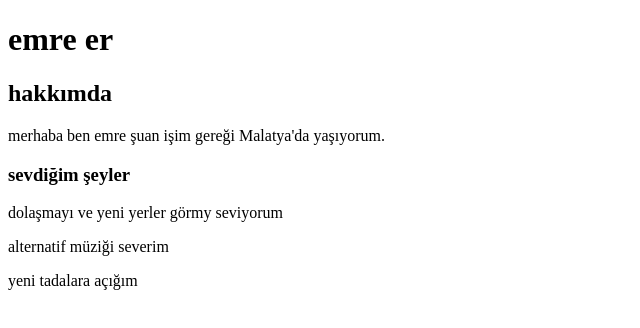
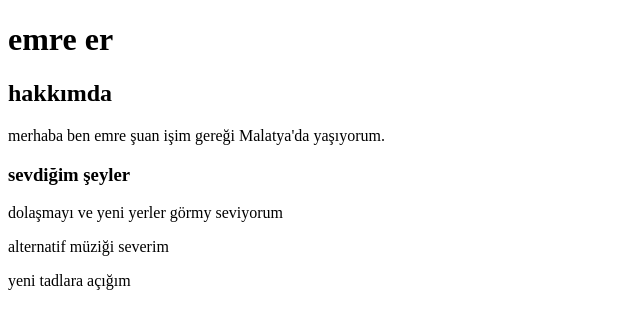
Before and after one commit to emredevs/-dev1, a plain HTML site: page index.html in a window 1280 px wide. Shown: the full height of the page, 0-640 px from the left. Drawn offline with Linux system fonts and the light colour scheme.

Commit message:
Update index.html

```diff
--- a/index.html
+++ b/index.html
@@ -16,7 +16,7 @@
     <h3>sevdiğim şeyler</h3>
     <p>dolaşmayı ve yeni yerler görmy seviyorum</p>
     <p>alternatif müziği severim</p>
-    <p>yeni tadalara açığım</p>
+    <p>yeni tadlara açığım</p>
 
 </body>
 </html>
```
